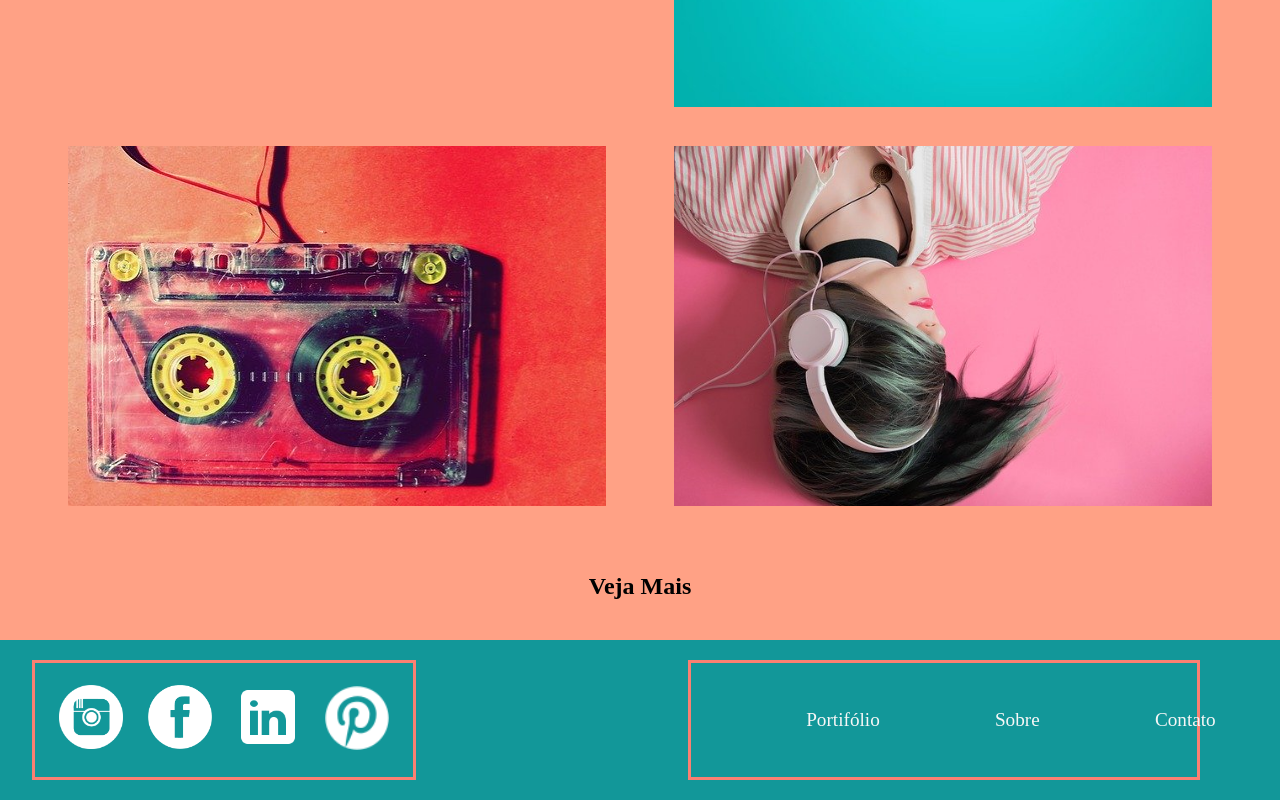
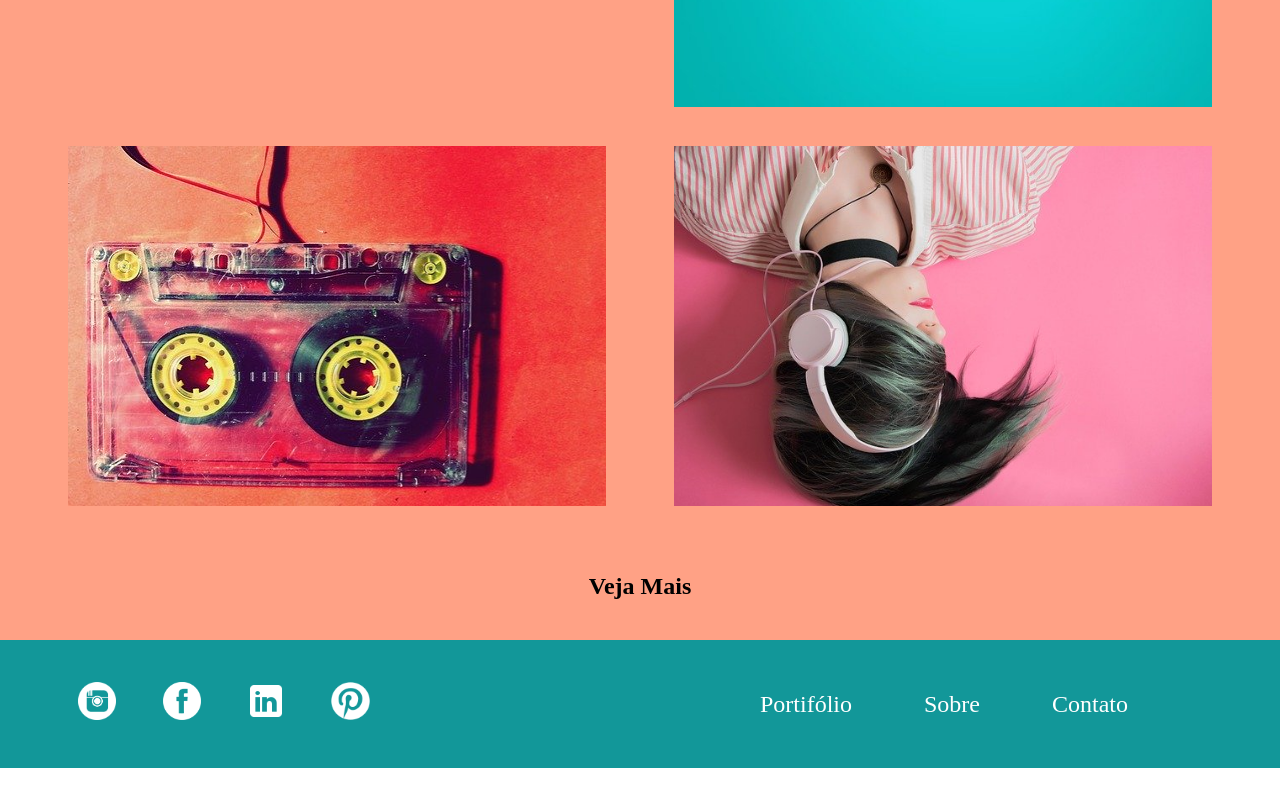
Before and after one commit to JesusBaro/beat, a plain HTML site: page index.html in a window 1280 px wide. Shown: the part 859-1659 px from the top of the page. After the commit the page ends 1627 px from the top, so only its background shows below. Drawn offline with Linux system fonts and the light colour scheme.

Commit message:
atualizaçao footer finalizado  19/11

```diff
--- a/index.html
+++ b/index.html
@@ -28,13 +28,13 @@
 <div class="headerDivTwo">
     <ul>
         <li class="listHover">
-              <a href="#" target="_blank"> Arte & Design</a>
+              <a href="#" target="_blank">Arte & Design</a>
         </li>
         <li class="listHover">
             <a href="#" target="_blank">Estilo & Música</a>
         </li>
         <li class="listHover">
-            <a href="#" target="_blank">Ebook & Videos</a>
+            <a href="#" target="_blank">Ebook & Vídeos</a>
         </li>
     </ul>
 </div>
@@ -103,6 +103,7 @@
         </a>
     </div>
         <div>
+            <a href="http://">
         <img
         src="assets/pin.png"
          alt="pinterest">
@@ -113,9 +114,9 @@
     <span class="footerTxt">
         <nav class="footerNav">
         <ul class="footerUl">
-            <li class="linkfooter"> Portifólio </li>
-            <li class="linkfooter" > Sobre </li>
-            <li class="linkfooter"> Contato </li>
+            <li class="linkfooter"> <a href="http://"> Portifólio</a>  </li>
+            <li class="linkfooter" > <a href="http://">Sobre</a> </li>
+            <li class="linkfooter"><a href="http://">Contato </a> </li>
         </ul>
     </nav>
     </span>
--- a/style.css
+++ b/style.css
@@ -190,7 +190,7 @@ font-weight: bolder;
 footer{
 background-color: #129799;
 width: 100%;
-height: 10rem;
+height: 8rem;
 display: flex;
 justify-content: space-between;
 align-items: center;
@@ -201,7 +201,7 @@ justify-content: space-between;
 align-items: center;
 } */
 .footerLogo{
-border: solid salmon;
+/* border: solid salmon; */
 width: 30vw;
 height: 15vh;
 margin-left: 2rem;
@@ -210,15 +210,15 @@ justify-content: space-evenly ;
 align-items: center;
 }
 footer img{
-    width: 5vw;
+    width: 3vw;
     /* align-items: center; */
     }
-footer a :hover{
+/* footer a :hover{
 transition: ease-in-out 0.2s;
 transform: scale(1.2);
-}
+} */
 .footerTxt{
-    border: solid salmon;
+    /* border: solid salmon; */
     width: 40vw;
     height: 15vh;
     margin-right: 5rem;
@@ -240,9 +240,9 @@ transform: scale(1.2);
 .linkfooter{
     align-items: center;
     color: #F7F7F7;
-    margin-left: 6em;
+    margin-left: 3em;
     list-style: none;
-    font-size: 1.2em;
+    font-size: 1.5em;
     display: flex;
 }
 
```
